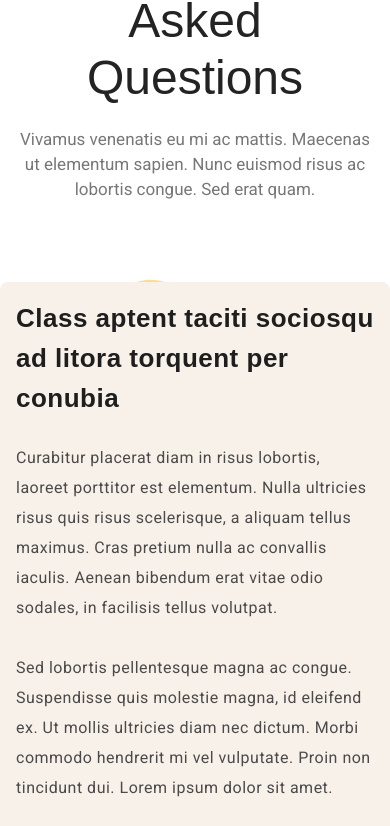
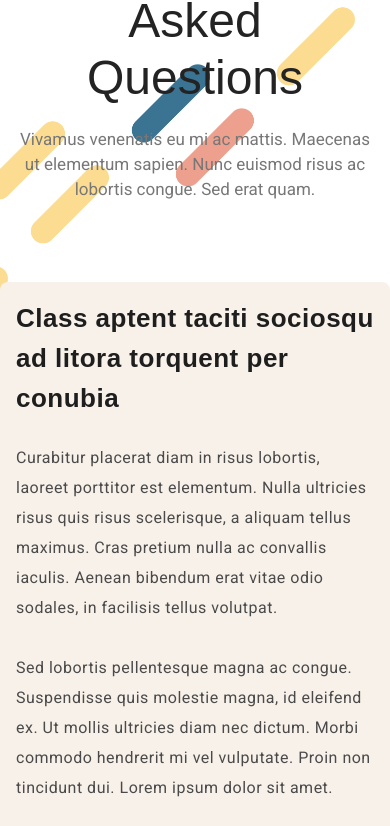
Before and after one commit to Talent-Development-Institute/abc5.lab.landing.v1.20201119, a plain HTML site: page index.html in a window 390 px wide. Shown: the part 5041-5867 px from the top of the page. Drawn offline with Linux system fonts and the light colour scheme.

Commit message:
price section n faq section updated

```diff
--- a/assets/css/index.css
+++ b/assets/css/index.css
@@ -43,13 +43,13 @@
 .price-bg {
   background-image: url(../images/new/Frame\ 8.png);
   background-repeat: no-repeat;
-  /* background-attachment: fixed; */
+  background-attachment: fixed;
   background-size: cover;
 }
 
 .faq-bg {
   background-image: url(../images/new/Frame\ 6.1.png);
-  /* background-attachment: fixed; */
+  background-attachment: fixed;
   background-repeat: no-repeat;
   background-size: cover;
   width: 100%;
@@ -146,11 +146,15 @@ hr {
   background-color: rgba(250, 250, 250, 0.8);
 }
 
+#frequently-question .align-self-cancel {
+  align-self: unset !important;
+}
+
 @media only screen and (max-width: 1024px) {
   .price-bg {
     background-image: url(../images/new/Frame\ 8.1.png);
     background-repeat: no-repeat;
-    /* background-attachment: fixed; */
+    background-attachment: fixed;
     background-size: cover;
   }
 }
--- a/index.html
+++ b/index.html
@@ -454,7 +454,7 @@ https://templatemo.com/tm-537-art-factory
             <!-- ***** Section Title End ***** -->
 
             <div class="row">
-                <div class="left-text col-lg-6 col-md-6 col-sm-12 paraBgColorWithPadding"
+                <div class="left-text align-self-cancel col-lg-6 col-md-6 col-sm-12 paraBgColorWithPadding"
                     data-scroll-reveal="enter left move 30px over 0.6s after 0.4s">
                     <h5>Class aptent taciti sociosqu ad litora torquent per conubia</h5>
                     <div class="accordion-text">
```
Also changed, not shown: assets/images/new/Frame 8.1.png (added).
